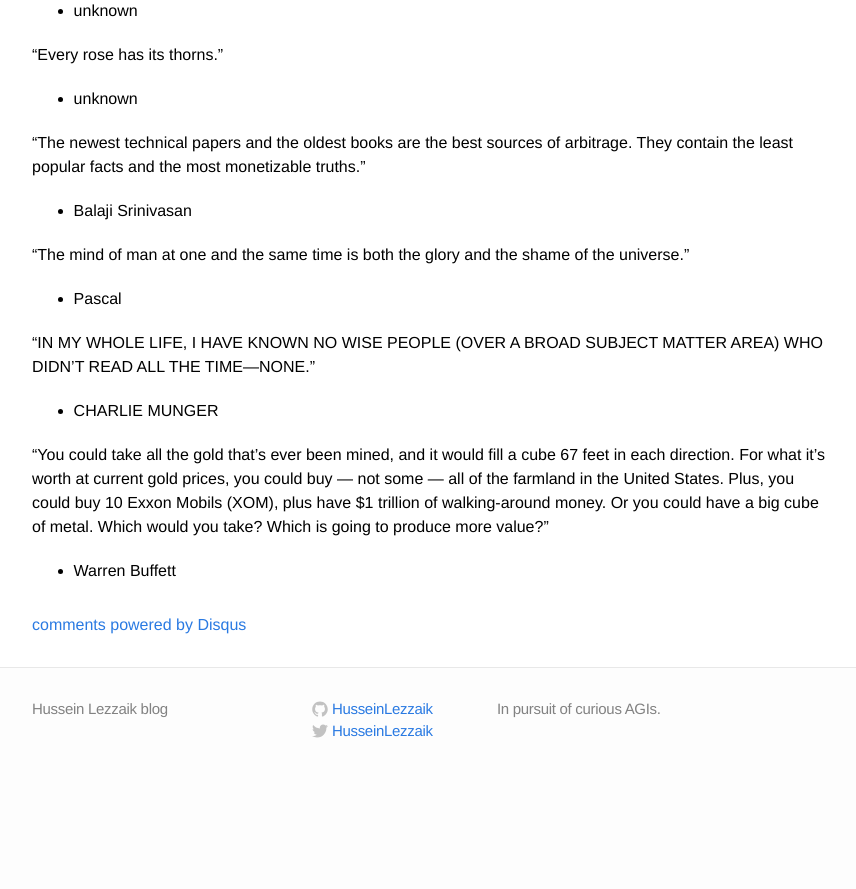
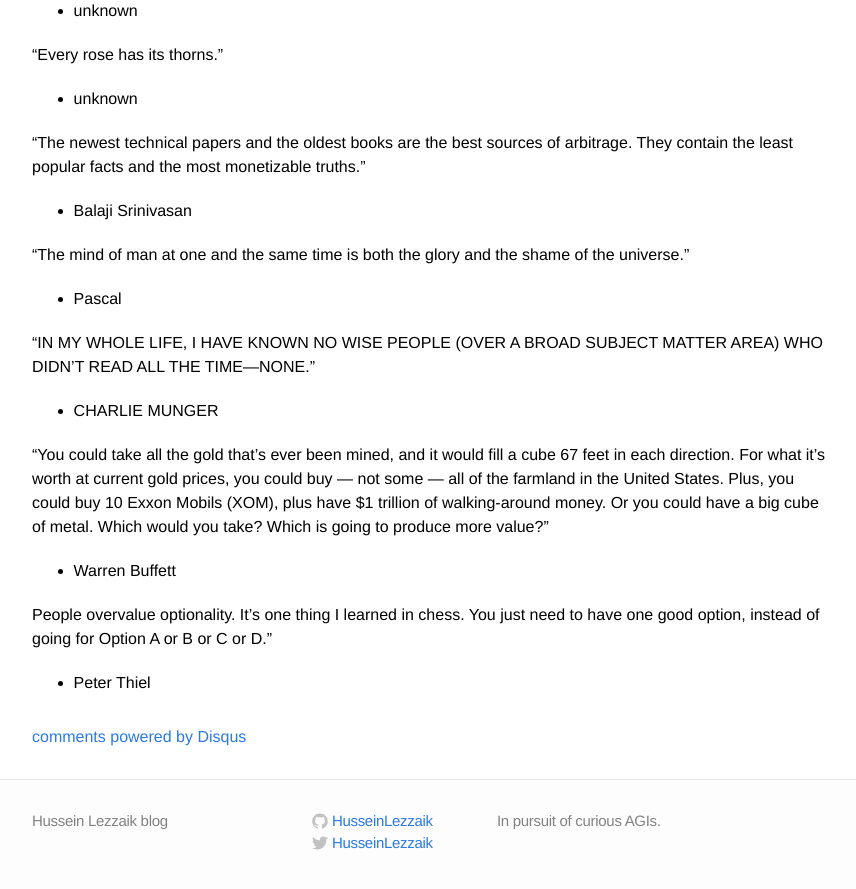
Before and after one commit to HusseinLezzaik/husseinlezzaik.github.io, a Jekyll site: the page built from _posts/2023-07-01-Quotes.md, in a window 1280 px wide and 900 px high, scrolled down 41726 px. Shown: the top 889 px of the window, without its empty margins (208-1064 px from the left). Built offline with Jekyll 4.4.1, drawn with Linux system fonts in a browser that asks for light colours; comment, search, counter and statistics services are not loaded; before the commit the page ends 42514 px from its top, so only the background shows below that.

Commit message:
Update 2023-07-01-Quotes.md

```diff
--- a/_posts/2023-07-01-Quotes.md
+++ b/_posts/2023-07-01-Quotes.md
@@ -1575,3 +1575,7 @@
 “You could take all the gold that’s ever been mined, and it would fill a cube 67 feet in each direction. For what it’s worth at current gold prices, you could buy — not some — all of the farmland in the United States. Plus, you could buy 10 Exxon Mobils (XOM), plus have $1 trillion of walking-around money. Or you could have a big cube of metal. Which would you take? Which is going to produce more value?”
 
 - Warren Buffett
+
+People overvalue optionality. It’s one thing I learned in chess. You just need to have one good option, instead of going for Option A or B or C or D."
+
+- Peter Thiel
```
